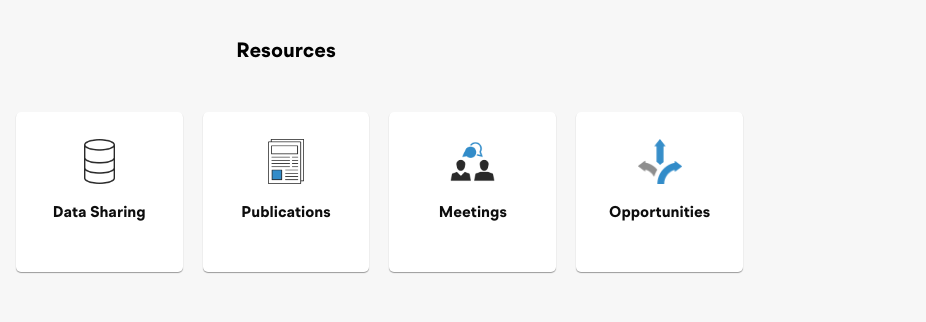
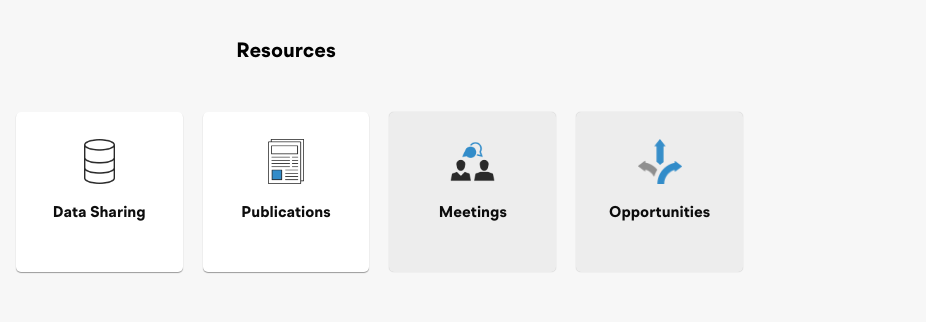
Before and after one commit to bhklab/Radiomics-web, a Gatsby site: page / in a window 1280 px wide. Shown: the part 1712-2034 px from the top of the page, 354-1280 px from the left. Built offline with nearby package versions, Linux system fonts and the light colour scheme; Gatsby itself is replaced by a stand-in of ours.

Commit message:
added disabled boxes

```diff
--- a/src/components/Home/Resources.js
+++ b/src/components/Home/Resources.js
@@ -29,11 +29,11 @@ const Resources = () => {
                         <span className="title">Publications</span>
                     </a>
                 </div>
-                <div className="box">
+                <div className="box disabled">
                         <img src = {meeting}></img>
                         <span className="title">Meetings</span>
                 </div>
-                <div className="box">
+                <div className="box disabled" >
                         <img src = {opportunity}></img>
                         <span className="title">Opportunities</span>
                 </div>
--- a/src/styles/StyledSection.js
+++ b/src/styles/StyledSection.js
@@ -4,6 +4,7 @@ const StyledSection = styled.div`
   background: #f7f7f7;
   padding: 30px 150px 50px 150px;
   min-height: 280px;
+
   :nth-child(even) {
     background: white;
   }
@@ -70,6 +71,7 @@ const StyledSection = styled.div`
       padding: 10px 5px;
     }
 
+
     a:hover {
       transition: 0.3s;
     }
@@ -90,6 +92,31 @@ const StyledSection = styled.div`
       color: #d5d5d5;
     }
   }
+
+  .disabled {
+    background-color: rgba(220, 220, 220, 0.36);
+    flex-basis: 16%;
+    display: flex;
+    justify-content: center;
+    flex-direction: column;
+    align-items: center;
+    text-align: center;
+    padding: 10px 5px 10px 5px;
+    margin: 20px 10px 40px 10px;
+    min-height: 140px;
+    border-radius: 5px;
+    box-shadow: 0 0px 0px rgba(0, 0, 0, 0.1), 0 0px 1px rgba(0, 0, 0, 0.3);
+    line-height: 120%;
+
+    .title {
+      font-weight: bold;
+      font-size: calc(0.6vw + 0.5em);
+      height: 40px;
+      font-family: 'Br-cobane-font', Arial;
+      color: rgba(0, 0, 0, 0.95);
+    }
+  }
+
   .about {
     margin: 0px 10%;
     font-family: 'Br-cobane-font', Arial;
```
